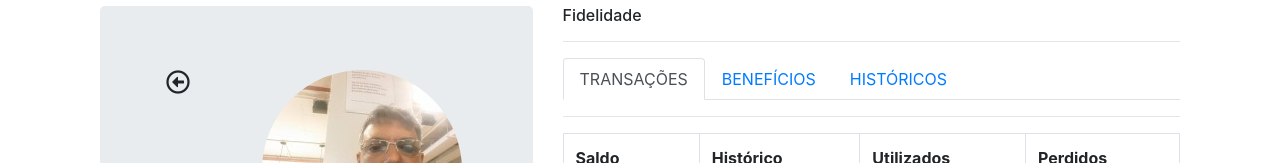
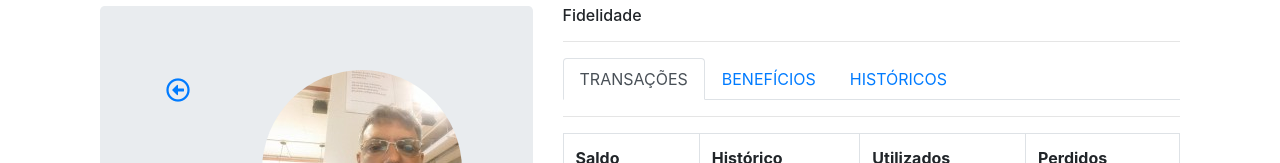
Before and after one commit to xanderifer1974/DesafioDmConsultoria, an Angular app in the folder dm-consultoria/: page /dados-cliente in a window 1280 px wide. Shown: the part 406-569 px from the top of the page. Built offline with nearby package versions, Linux system fonts and the light colour scheme.

Commit message:
complemento links

```diff
--- a/dm-consultoria/src/app/conteudo/dados-cadastro-cliente/dados-cadastro-cliente.component.html
+++ b/dm-consultoria/src/app/conteudo/dados-cadastro-cliente/dados-cadastro-cliente.component.html
@@ -2,7 +2,7 @@
     <div class="container text-center">
       <div class="row">
         <div class="col-sm-3">
-            <i class='far fa-arrow-alt-circle-left' style='font-size:24px'></i>
+          <a class="nav-link" [routerLink]="['/']"><i class='far fa-arrow-alt-circle-left' style='font-size:24px'></i></a>
         </div>
         <div class="col-sm-9">
             <img src="assets/foto.jpg" class="rounded-circle" alt="Logo Dm Consultoria"  >
```
